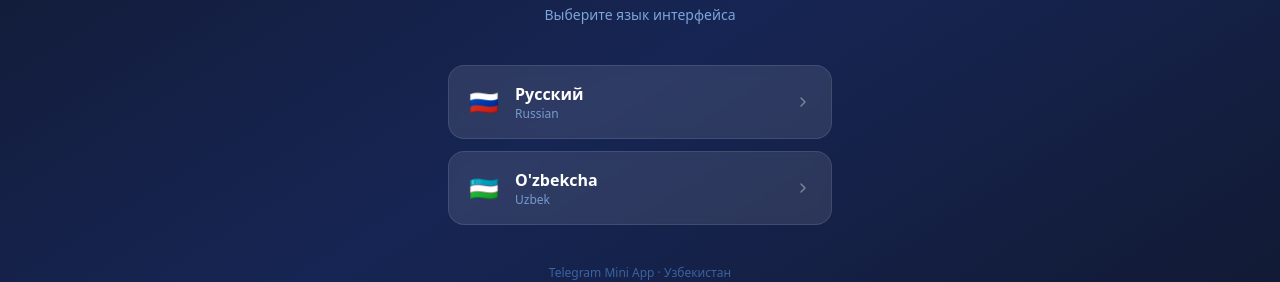
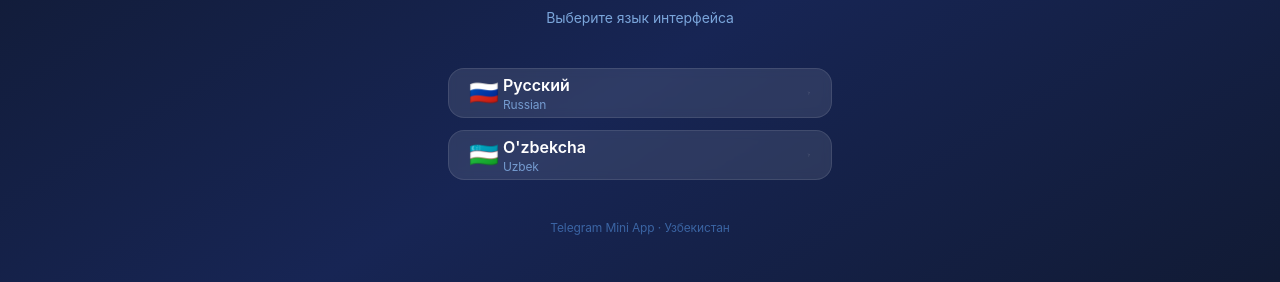
Before and after one commit to Duck-984/StyleTech-Shop-Telegram-Mini-App, a React (Vite) app: page / in a window 1280 px wide. Shown: the part 321-603 px from the top of the page. Built offline with nearby package versions, Linux system fonts and the light colour scheme; no server answers.

Commit message:
chore: implement premium minimal light design system (tailwind config)

```diff
--- a/tailwind.config.js
+++ b/tailwind.config.js
@@ -2,7 +2,157 @@
 export default {
   content: ['./index.html', './src/**/*.{js,ts,jsx,tsx}'],
   theme: {
-    extend: {},
+    extend: {
+      colors: {
+        // Background system (light premium minimal)
+        bg: {
+          primary: '#FAF8F5',      // Light cream - main background
+          secondary: '#F6F2EE',    // Slightly warmer cream
+          tertiary: '#F0EBE5',     // Deeper cream for hover states
+        },
+
+        // Surface system (cards, containers)
+        surface: {
+          1: '#FFFFFF',            // Pure white for cards
+          2: '#FDFBF9',            // Off-white for nested surfaces
+          3: '#F9F6F2',            // Light cream for layering
+        },
+
+        // Text hierarchy (based on deep black)
+        text: {
+          primary: '#0E0E0E',      // Deep black - main text
+          secondary: '#8F8F8F',    // Medium gray
+          muted: '#BEBEBE',        // Light gray - placeholder/hint text
+        },
+
+        // Accent system (minimal, restrained)
+        accent: {
+          DEFAULT: '#0E0E0E',      // Deep black - primary CTA
+          soft: '#6B6B6B',         // Soft gray for secondary actions
+        },
+
+        // Status colors (soft, muted)
+        status: {
+          success: '#4A9D6F',      // Muted green
+          warning: '#D4A574',      // Muted warm brown
+          danger: '#C4756B',       // Muted rose
+          info: '#7A95B0',         // Muted blue
+        },
+
+        // Borders and dividers
+        border: {
+          light: '#E8E3DB',        // Very light border
+          DEFAULT: '#D4CCC2',      // Standard border
+          dark: '#B8AFA0',         // Darker border
+        },
+      },
+
+      spacing: {
+        4: '4px',
+        6: '6px',
+        8: '8px',
+        12: '12px',
+        16: '16px',
+        20: '20px',
+        24: '24px',
+        28: '28px',
+        32: '32px',
+        40: '40px',
+        48: '48px',
+      },
+
+      borderRadius: {
+        xs: '6px',
+        sm: '8px',
+        md: '10px',
+        lg: '12px',
+        xl: '14px',
+        '2xl': '16px',
+        '3xl': '20px',
+        full: '9999px',
+      },
+
+      boxShadow: {
+        none: 'none',
+        xs: '0 1px 2px rgba(0, 0, 0, 0.05)',
+        sm: '0 2px 4px rgba(0, 0, 0, 0.08)',
+        md: '0 4px 8px rgba(0, 0, 0, 0.1)',
+        lg: '0 8px 16px rgba(0, 0, 0, 0.12)',
+        xl: '0 12px 24px rgba(0, 0, 0, 0.15)',
+        '2xl': '0 20px 40px rgba(0, 0, 0, 0.2)',
+        soft: '0 2px 8px rgba(0, 0, 0, 0.06)',
+        card: '0 4px 12px rgba(0, 0, 0, 0.08)',
+        input: '0 1px 3px rgba(0, 0, 0, 0.05), inset 0 1px 0 rgba(255, 255, 255, 0.5)',
+      },
+
+      fontFamily: {
+        sans: ['Inter', 'system-ui', '-apple-system', 'sans-serif'],
+      },
+
+      fontSize: {
+        xs: ['12px', { lineHeight: '16px', letterSpacing: '-0.01em' }],
+        sm: ['14px', { lineHeight: '20px', letterSpacing: '-0.005em' }],
+        base: ['16px', { lineHeight: '24px' }],
+        lg: ['18px', { lineHeight: '28px' }],
+        xl: ['20px', { lineHeight: '28px' }],
+        '2xl': ['24px', { lineHeight: '32px' }],
+        '3xl': ['28px', { lineHeight: '36px' }],
+      },
+
+      fontWeight: {
+        light: 300,
+        normal: 400,
+        medium: 500,
+        semibold: 600,
+        bold: 700,
+      },
+
+      letterSpacing: {
+        tighter: '-0.02em',
+        tight: '-0.01em',
+        normal: '0',
+        wide: '0.01em',
+      },
+
+      opacity: {
+        0: '0',
+        5: '0.05',
+        10: '0.1',
+        20: '0.2',
+        30: '0.3',
+        40: '0.4',
+        50: '0.5',
+        60: '0.6',
+        70: '0.7',
+        80: '0.8',
+        90: '0.9',
+        100: '1',
+      },
+
+      transitionDuration: {
+        100: '100ms',
+        150: '150ms',
+        200: '200ms',
+        300: '300ms',
+        500: '500ms',
+      },
+
+      transitionTimingFunction: {
+        'ease-in': 'cubic-bezier(0.4, 0, 1, 1)',
+        'ease-out': 'cubic-bezier(0, 0, 0.2, 1)',
+        'ease-in-out': 'cubic-bezier(0.4, 0, 0.2, 1)',
+      },
+
+      screens: {
+        xs: '320px',
+        sm: '640px',
+        md: '768px',
+        lg: '1024px',
+        xl: '1280px',
+        '2xl': '1536px',
+      },
+    },
   },
+
   plugins: [],
 };
```
